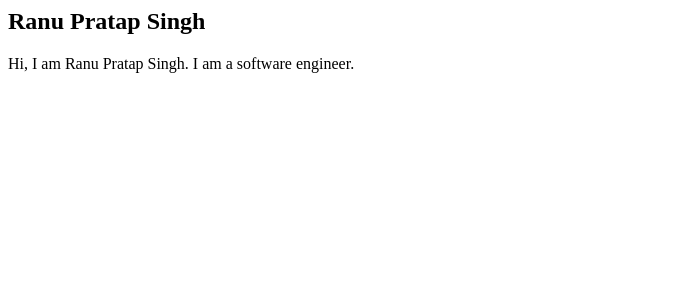
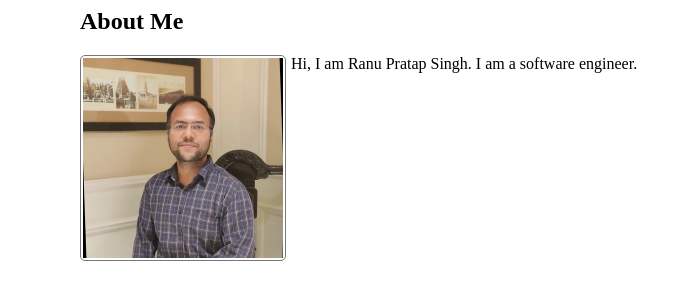
Before and after one commit to ranupratapsingh/smartan_profiles, a plain HTML site: page p/rpsingh.html in a window 1280 px wide. Shown: the whole page, without its empty margins (0-686 px from the left). Drawn offline with Linux system fonts and the light colour scheme.

Commit message:
adds profile pic

```diff
--- /dev/null
+++ b/p/css/main.css
@@ -0,0 +1,29 @@
+@media screen and (max-width: 425px) {
+  .container {
+    max-width: 380px;
+  }
+}
+
+.container {
+  max-width: 1120px;
+  margin: 0 auto;
+}
+
+.intro-section {
+  display: flex;
+  flex-direction: row;
+  p {
+    margin: 0;
+  }
+}
+
+.profile-pic {
+  max-width: 200px;
+  padding: 2px;
+  margin-right: 5px;
+  border: 1px solid #777;
+  border-radius: 5px;
+  img {
+    width: 100%;
+  }
+}
--- a/p/rpsingh.html
+++ b/p/rpsingh.html
@@ -2,13 +2,23 @@
 
 <head>
   <title>Ranu Pratap Singh</title>
+  <link rel="stylesheet" href="./css/main.css">
 </head>
 
 <body>
-  <section>
-    <h1>Ranu Pratap Singh</h1>
-    <p>Hi, I am Ranu Pratap Singh. I am a software engineer.</p>
-  </section>
+  <main class="container">
+    <section>
+      <h1>About Me</h1>
+      <section class="intro-section">
+        <div class="profile-pic">
+          <img src="./images/rpsingh.webp" />
+        </div>
+        <div>
+          <p>Hi, I am Ranu Pratap Singh. I am a software engineer.</p>
+        </div>
+      </section>
+    </section>
+  </main>
 </body>
 
 </html>
```
Also changed, not shown: p/images/rpsingh.webp (added).
